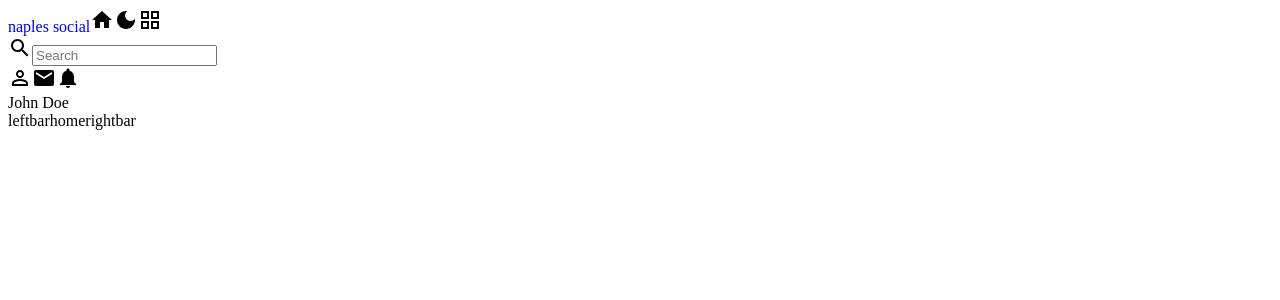
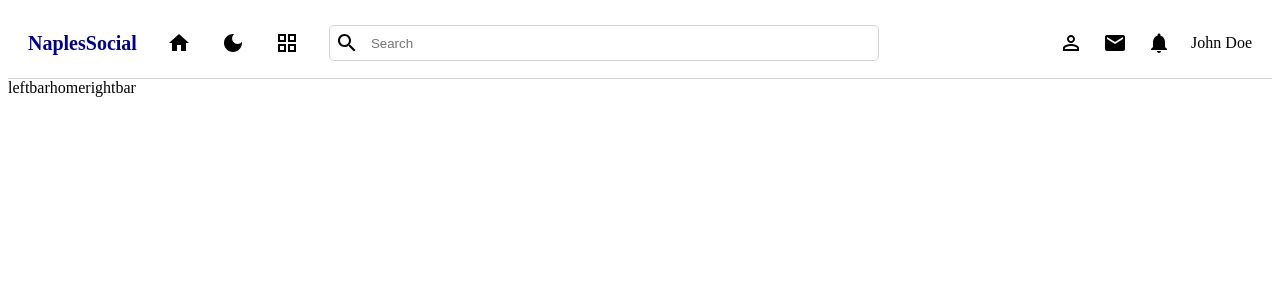
Before and after one commit to Shbucket/SocialMedia2023, a React (Create React App) app: page / in a window 1280 px wide. Shown: the top 300 px of the page. Built offline with nearby package versions, Linux system fonts and the light colour scheme.

Commit message:
styled navbar

```diff
--- a/src/components/navbar/Navbar.jsx
+++ b/src/components/navbar/Navbar.jsx
@@ -11,10 +11,10 @@ import { Link } from 'react-router-dom';
 
 const Navbar = () => {
   return (
-    <div className="NavBar">
+    <div className="navbar">
       <div className="left">
         <Link to="/" style={{ textDecoration: "none" }}>
-          <span>naples social</span>
+          <span>NaplesSocial</span>
         </Link>
         <HomeIcon />
         <DarkModeIcon />
--- a/src/components/navbar/navbar.scss
+++ b/src/components/navbar/navbar.scss
@@ -0,0 +1,49 @@
+.navbar {
+  display: flex;
+  align-items: center;
+  justify-content: space-between;
+  padding: 10px 20px;
+  height: 50px;
+  border-bottom: 1px solid lightgray;
+  .left {
+    display: flex;
+    align-items: center;
+    gap: 30px;
+    span {
+        font-size: 20px;
+        font-weight: bold;
+        color: darkblue;
+    }
+    .search {
+      display: flex;
+      align-items: center;
+      gap: 10px;
+      border: 1px solid lightgray;
+      border-radius: 5px;
+      padding: 5px;
+      input {
+        border: none;
+        width: 500px;
+      }
+    }
+  }
+  .right {
+    display: flex;
+    align-items: center;
+    gap: 20px;
+    .user {
+        display: flex;
+        align-items: center;
+        gap: 10px;
+        font-weight: 500;
+      img {
+        width: 30px;
+        height: 30px;
+        border-radius: 50%;
+        object-fit: cover;
+      }
+      span {
+      }
+    }
+  }
+}
```
